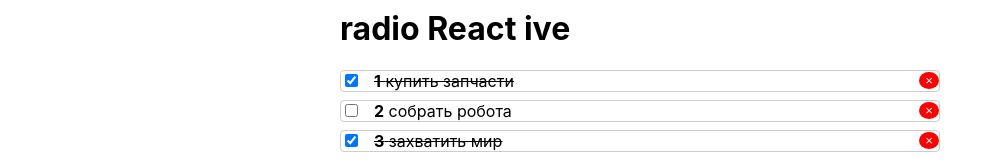
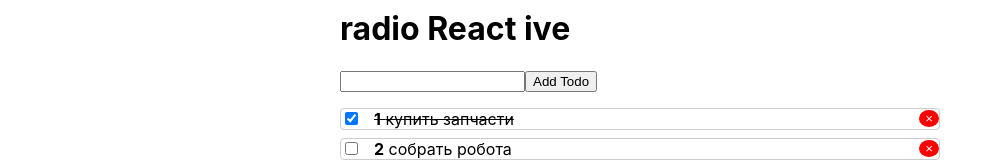
Before and after one commit to DiamondDigger/react-basics, a React (Create React App) app: page / in a window 1280 px wide. Shown: the part 312-474 px from the top of the page, without its empty margins (0-1002 px from the left). Built offline with nearby package versions, Linux system fonts and the light colour scheme.

Commit message:
- #12 - added two functions for creating and adding new Todo item

```diff
--- a/src/App.js
+++ b/src/App.js
@@ -9,7 +9,7 @@
         {id: 2, completed: false, content: 'собрать робота'},
         {id: 3, completed: true, content: 'захватить мир'}]
 
-    const [data, setData] = React.useState(initData)
+    let [data, setData] = React.useState(initData)
 
     function onToggle(id) {
         setData(
@@ -26,14 +26,24 @@
         setData(data.filter(el => el.id !== id))
     }
 
+    function addTodo(value) {
+        setData(
+            data.concat([{
+                id: Date.now(),
+                completed: false,
+                content: value
+            }])
+        )
+    }
+
     return (
         <Context.Provider value={{removeTodoItem}}>
             <div className='wrapper'>
                 <h1>radio React ive </h1>
+                <AddTodo onCreate={addTodo} />
                 {data.length
                     ? <TodoList data={data} funcFromApp={onToggle}/>
-                    : (<h2>Ooopps..We have no todos for you, buddy!</h2>,
-                        <AddTodo/>)
+                    : <h2>Ooopps..We have no todos for you, buddy!</h2>
                 }
                 {/*<h2>{console.log(data)}</h2>*/}
             </div>
--- a/src/Todo/AddTodo.js
+++ b/src/Todo/AddTodo.js
@@ -1,16 +1,33 @@
-import React from "react";
+import React, {useState} from "react";
+import PropType from 'prop-types'
 
-const styles = {
-    input: {}
-}
+function AddTodo({onCreate}) {
 
-function AddTodo() {
+    const [value, setValue] = useState('')
+
+    function submitHandler(event) {
+        event.preventDefault()
+
+        if (value.trim()) {
+
+            onCreate(value)
+            console.log('value was created: ', value)
+        }
+    }
+
     return (
-        <div className='inputForm'>
-            <input type="text" style={styles.input}/>
+        <form className='inputForm' onSubmit={submitHandler}>
+            <input type="text"
+                   value={value}
+                   onChange={event =>
+                       setValue(event.target.value)}/>
             <button type='submit'>Add Todo</button>
-        </div>
+        </form>
     )
 }
 
+AddTodo.propType = {
+    onCreate: PropType.func.isRequired
+}
+
 export default AddTodo
--- a/src/index.css
+++ b/src/index.css
@@ -29,7 +29,7 @@
 
 .inputForm {
   display: block;
-  margin: auto;
+  margin-bottom: 1rem;
 }
 
 .rm {
```
